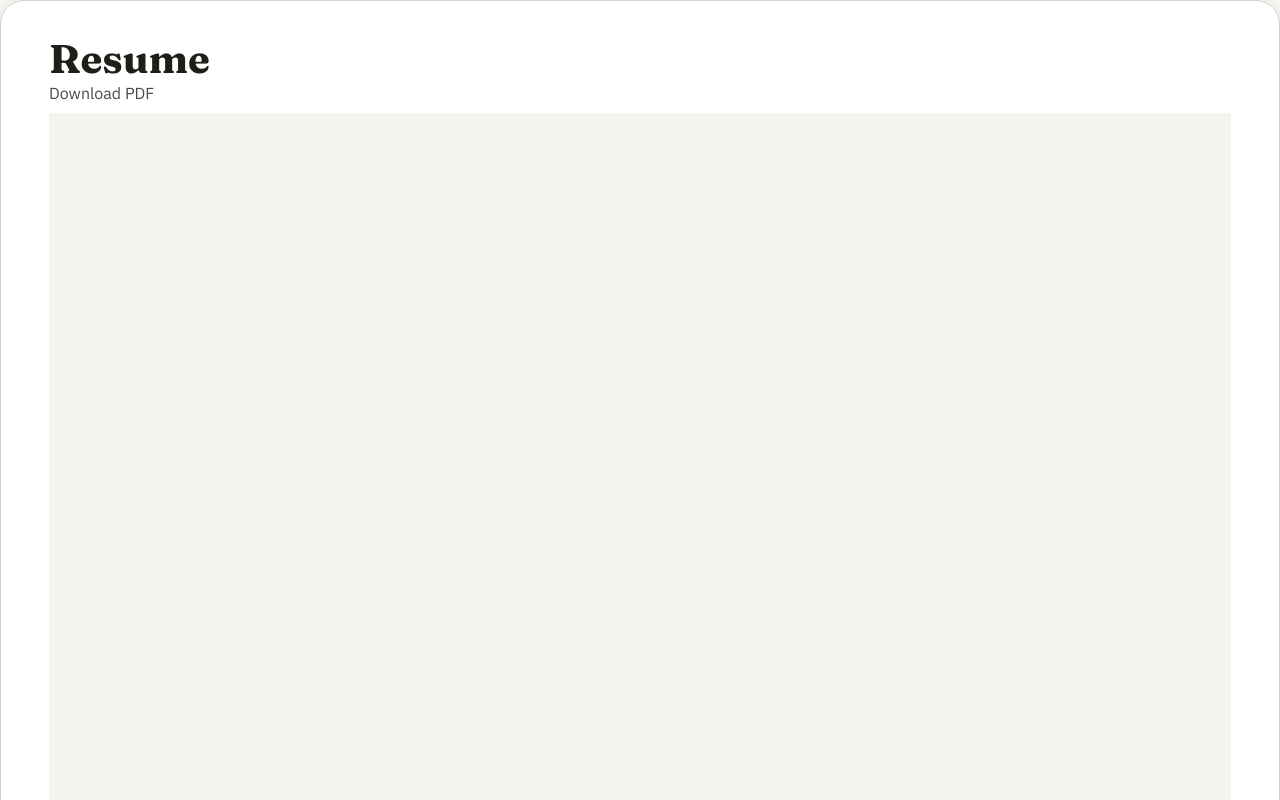
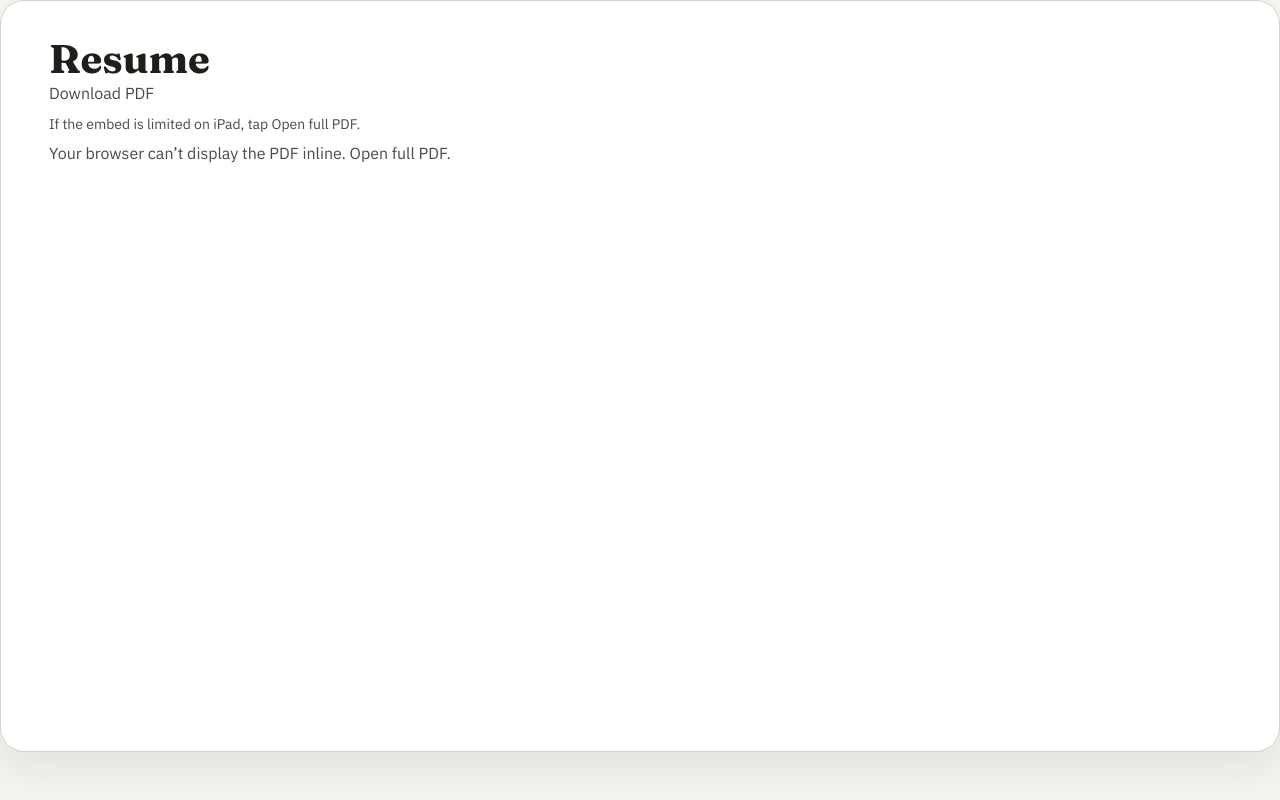
Before and after one commit to schradermade/nathanschrader, a Next.js app: page /my-resume in a window 1280 px wide. Built offline with nearby package versions, Linux system fonts and the light colour scheme.

Commit message:
Improve resume embed fallback

```diff
--- a/src/app/globals.css
+++ b/src/app/globals.css
@@ -795,6 +795,19 @@ main {
   max-width: none;
 }
 
+.resume-frame {
+  width: 100%;
+  height: 90svh;
+  border: none;
+  background: #fff;
+}
+
+.resume-helper {
+  margin: 10px 0 16px;
+  color: var(--muted);
+  font-size: 14px;
+}
+
 .tldr {
   border-radius: 18px;
   border: 1px solid var(--border);
--- a/src/app/my-resume/page.tsx
+++ b/src/app/my-resume/page.tsx
@@ -1,4 +1,5 @@
 const RESUME_URL = "/Nathan_Schrader_Resume.pdf";
+const RESUME_VIEWER_URL = `${RESUME_URL}#toolbar=1&navpanes=0&scrollbar=1&view=FitH`;
 
 export default function MyResumePage() {
   return (
@@ -9,11 +10,27 @@ export default function MyResumePage() {
           Download PDF
         </a>
       </p>
-      <iframe
+      <p className="resume-helper">
+        If the embed is limited on iPad, tap{" "}
+        <a href={RESUME_URL} target="_blank" rel="noreferrer">
+          Open full PDF
+        </a>
+        .
+      </p>
+      <object
         title="Nathan Schrader Resume"
-        src={RESUME_URL}
-        style={{ width: "100%", height: "90vh", border: "none" }}
-      />
+        data={RESUME_VIEWER_URL}
+        type="application/pdf"
+        className="resume-frame"
+      >
+        <p>
+          Your browser can’t display the PDF inline.{" "}
+          <a href={RESUME_URL} target="_blank" rel="noreferrer">
+            Open full PDF
+          </a>
+          .
+        </p>
+      </object>
     </main>
   );
 }
```
